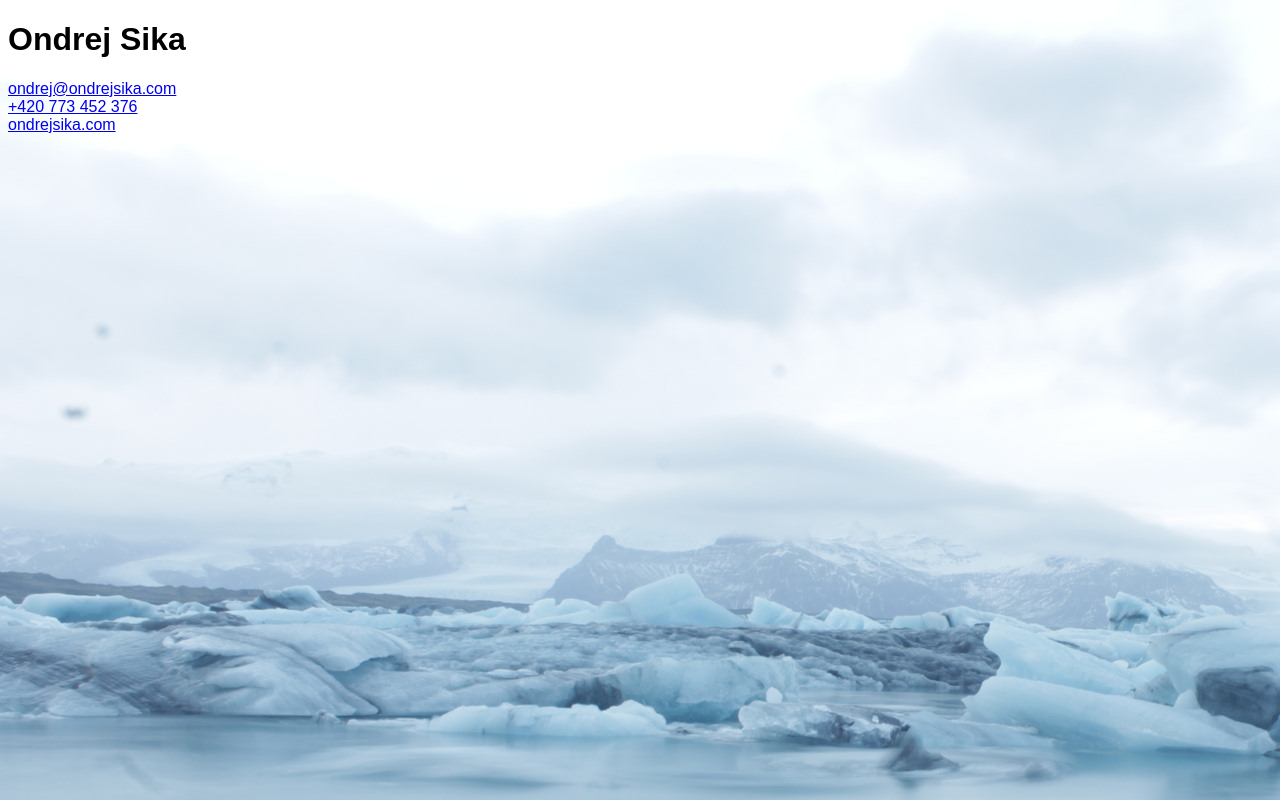
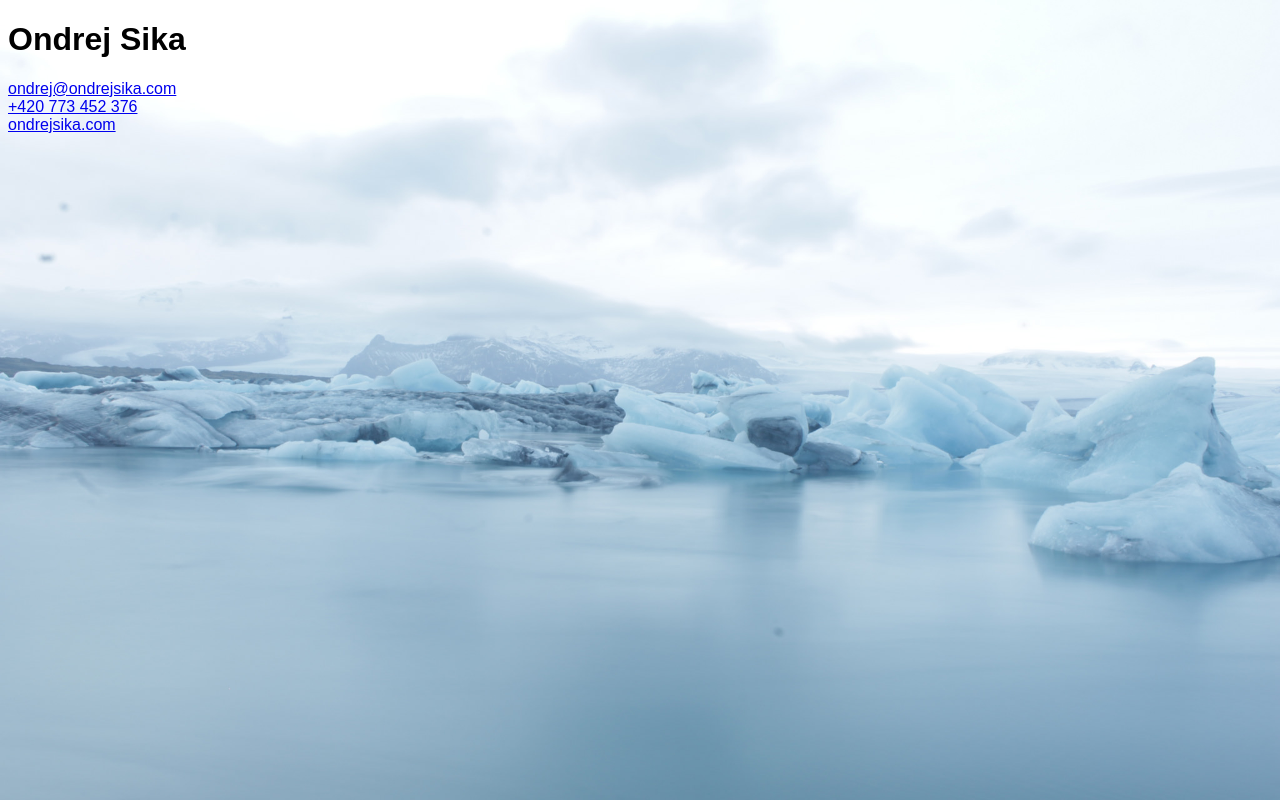
Before and after one commit to ondrejsika/ond.is, a plain HTML site: page index.html in a window 1280 px wide. Drawn offline with Linux system fonts and the light colour scheme.

Commit message:
update background position

```diff
--- a/index.html
+++ b/index.html
@@ -7,8 +7,9 @@
         <title>ond.is</title>
         <style>
             body {
-                background: url(/ondis.jpg);
+                background: url(/ondis.jpg) fixed;
                 font-family: sans-serif;
+                background-size: cover;
             }
         </style>
     </head>
```
